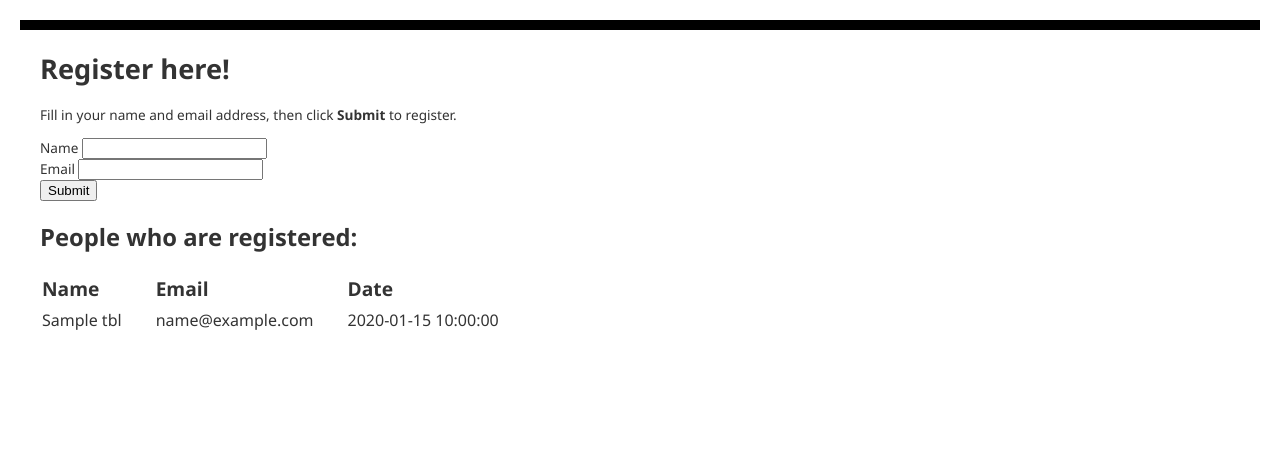
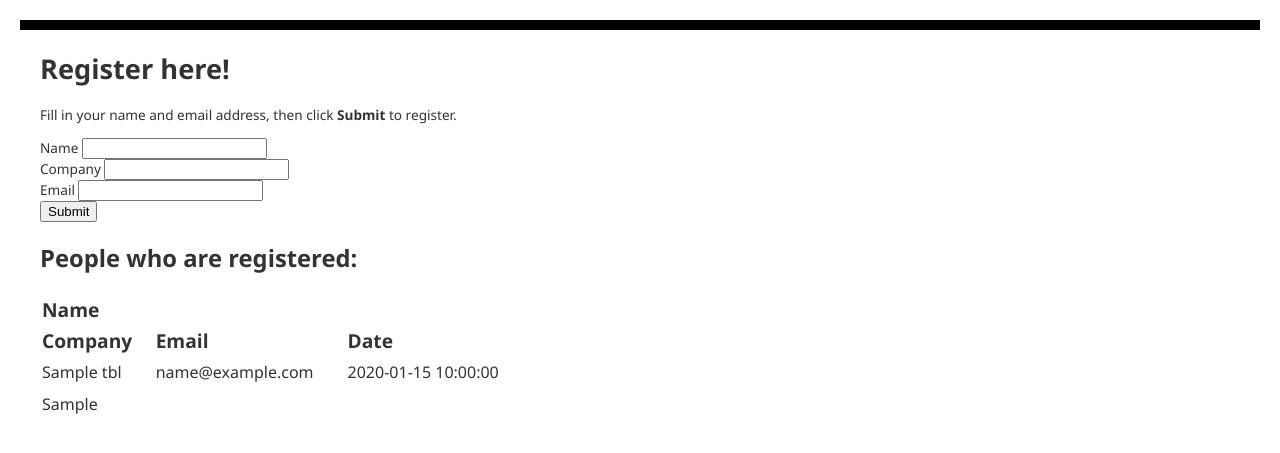
Before and after one commit to Groslaszi/coursework2, a PHP site: page / in a window 1280 px wide. Shown: the top 453 px of the page. Run offline with PHP 8.4, Linux system fonts and the light colour scheme; tables that the repository leaves empty or names only in its code hold one stand-in row (values such as "Sample post").

Commit message:
comment describing changes

```diff
--- a/index.php
+++ b/index.php
@@ -20,6 +20,7 @@
 <p>Fill in your name and email address, then click <strong>Submit</strong> to register.</p>
 <form method="post" action="index.php" enctype="multipart/form-data" >
       Name  <input type="text" name="name" id="name"/></br>
+      Company  <input type="text" name="company" id="company"/></br>
       Email <input type="text" name="email" id="email"/></br>
       <input type="submit" name="submit" value="Submit" />
 </form>
@@ -45,6 +46,7 @@
         $name = $_POST['name'];
         $email = $_POST['email'];
         $date = date("Y-m-d");
+        $comapny = $_POST['company'];
         // Insert data
         $sql_insert = "INSERT INTO registration_tbl (name, email, date)
                    VALUES (?,?,?)";
@@ -52,6 +54,8 @@
         $stmt->bindValue(1, $name);
         $stmt->bindValue(2, $email);
         $stmt->bindValue(3, $date);
+        $stmt->bindValue(4, $company);
+
         $stmt->execute();
     }
     catch(Exception $e) {
@@ -67,12 +71,14 @@
         echo "<h2>People who are registered:</h2>";
         echo "<table>";
         echo "<tr><th>Name</th>";
+        echo "<tr><th>Company</th>";
         echo "<th>Email</th>";
         echo "<th>Date</th></tr>";
         foreach($registrants as $registrant) {
             echo "<tr><td>".$registrant['name']."</td>";
             echo "<td>".$registrant['email']."</td>";
             echo "<td>".$registrant['date']."</td></tr>";
+             echo "<td>".$registrant['comapny']."</td></tr>";
         }
         echo "</table>";
     } else {
```
